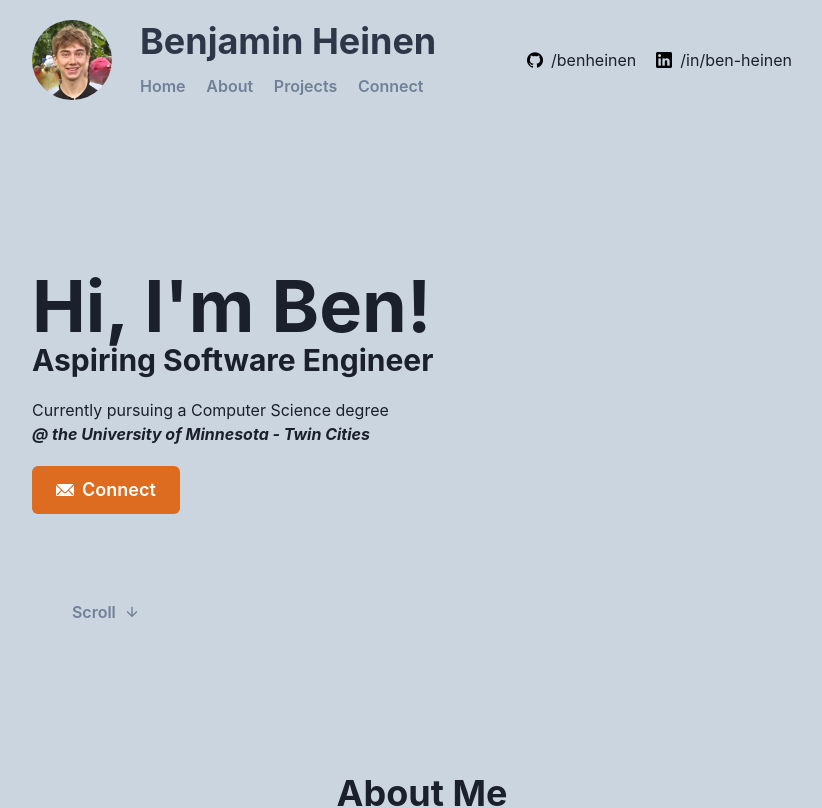
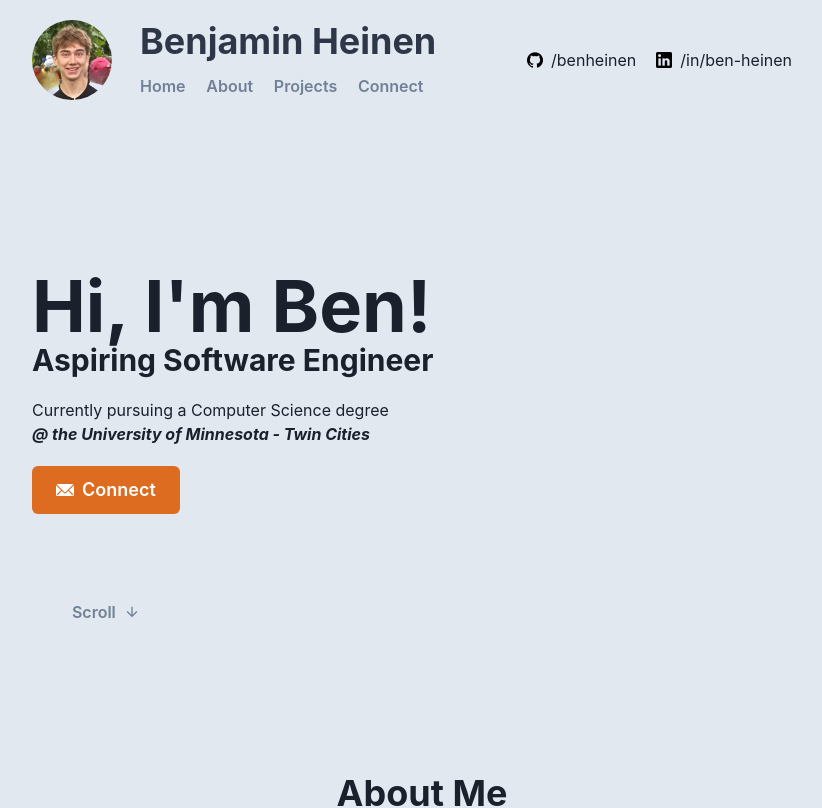
Before and after one commit to benheinen/benjamin-heinen, a React (Vite) app: page / in a window 1280 px wide. Shown: the top 808 px of the page, without its empty margins (218-1040 px from the left). Built offline with nearby package versions, Linux system fonts and the light colour scheme.

Commit message:
updated colors

```diff
--- a/src/components/Navbar.tsx
+++ b/src/components/Navbar.tsx
@@ -29,7 +29,7 @@ export default function Navbar() {
 
   return (
     <Flex
-      bgColor={navbar ? "gray.200" : "gray.300"}
+      bgColor={navbar ? "gray.100" : "gray.200"}
       as="nav"
       paddingInline={250}
       paddingBlock={5}
--- a/src/pages/Home.tsx
+++ b/src/pages/Home.tsx
@@ -17,7 +17,7 @@ import Connect from "../components/Connect";
 
 export default function Home() {
   return (
-    <Box bg="gray.300" paddingInline={250}>
+    <Box bg="gray.200" paddingInline={250}>
       <Grid paddingBlock={150} templateAreas={`"greeting image"`}>
         <GridItem area={"greeting"}>
           <Heading size={"4xl"}>Hi, I'm Ben!</Heading>
```
